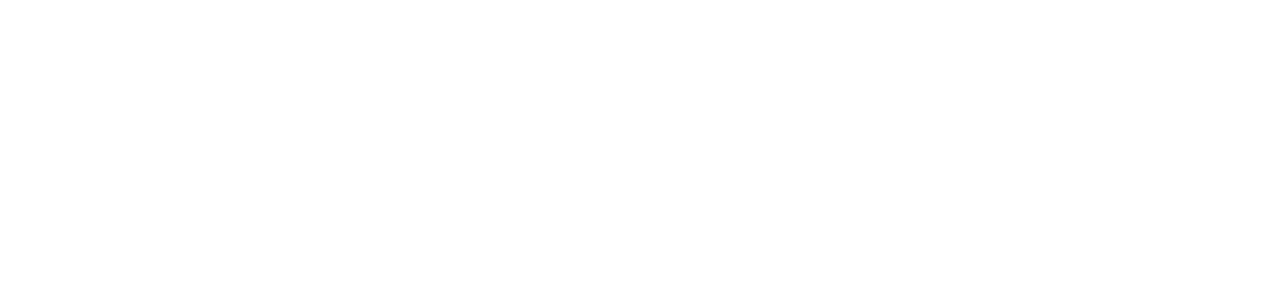
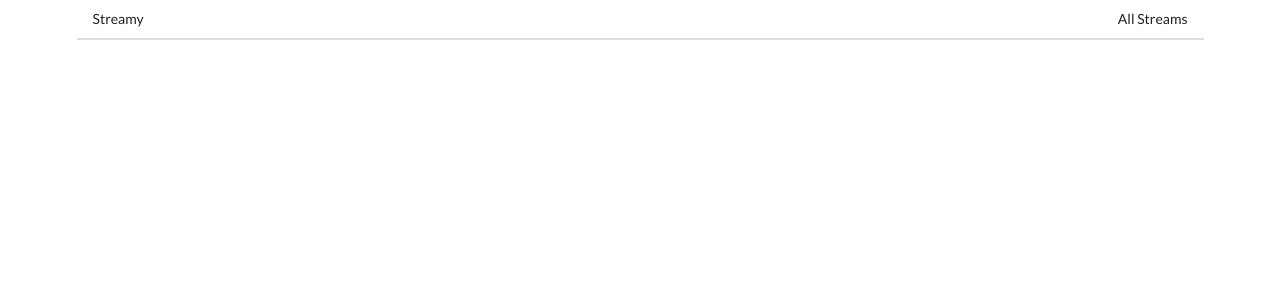
Before and after one commit to mwoolf87/streams, a React (Create React App) app: page /streams/new in a window 1280 px wide. Shown: the top 300 px of the page. Built offline with nearby package versions, Linux system fonts and the light colour scheme.

Commit message:
create navbar

```diff
--- a/public/index.html
+++ b/public/index.html
@@ -10,6 +10,10 @@
       content="Web site created using create-react-app"
     />
     <link rel="apple-touch-icon" href="%PUBLIC_URL%/logo192.png" />
+    <link
+      rel="stylesheet"
+      href="https://cdnjs.cloudflare.com/ajax/libs/semantic-ui/2.4.1/semantic.min.css"
+    />
     <!--
       manifest.json provides metadata used when your web app is installed on a
       user's mobile device or desktop. See https://developers.google.com/web/fundamentals/web-app-manifest/
--- a/src/components/App.js
+++ b/src/components/App.js
@@ -1,16 +1,18 @@
 import React from "react";
-import { BrowserRouter, Route, Link } from "react-router-dom";
+import { BrowserRouter, Route } from "react-router-dom";
 import StreamCreate from "./streams/StreamCreate";
 import StreamEdit from "./streams/StreamEdit";
 import StreamDelete from "./streams/StreamDelete";
 import StreamList from "./streams/StreamList";
 import StreamShow from "./streams/StreamShow";
+import Header from "./Header";
 
 const App = () => {
   return (
-    <div>
+    <div className="ui container">
       <BrowserRouter>
         <div>
+          <Header />
           <Route path="/" exact component={StreamList} />
           <Route path="/new" exact component={StreamCreate} />
           <Route path="/edit" exact component={StreamEdit} />
--- /dev/null
+++ b/src/components/Header.js
@@ -0,0 +1,19 @@
+import React from "react";
+import { Link } from "react-router-dom";
+
+const Header = () => {
+  return (
+    <div className="ui secondary pointing menu">
+      <Link to="/" className="item">
+        Streamy
+      </Link>
+      <div className="right menu">
+        <Link to="/" className="item">
+          All Streams
+        </Link>
+      </div>
+    </div>
+  );
+};
+
+export default Header;
```
